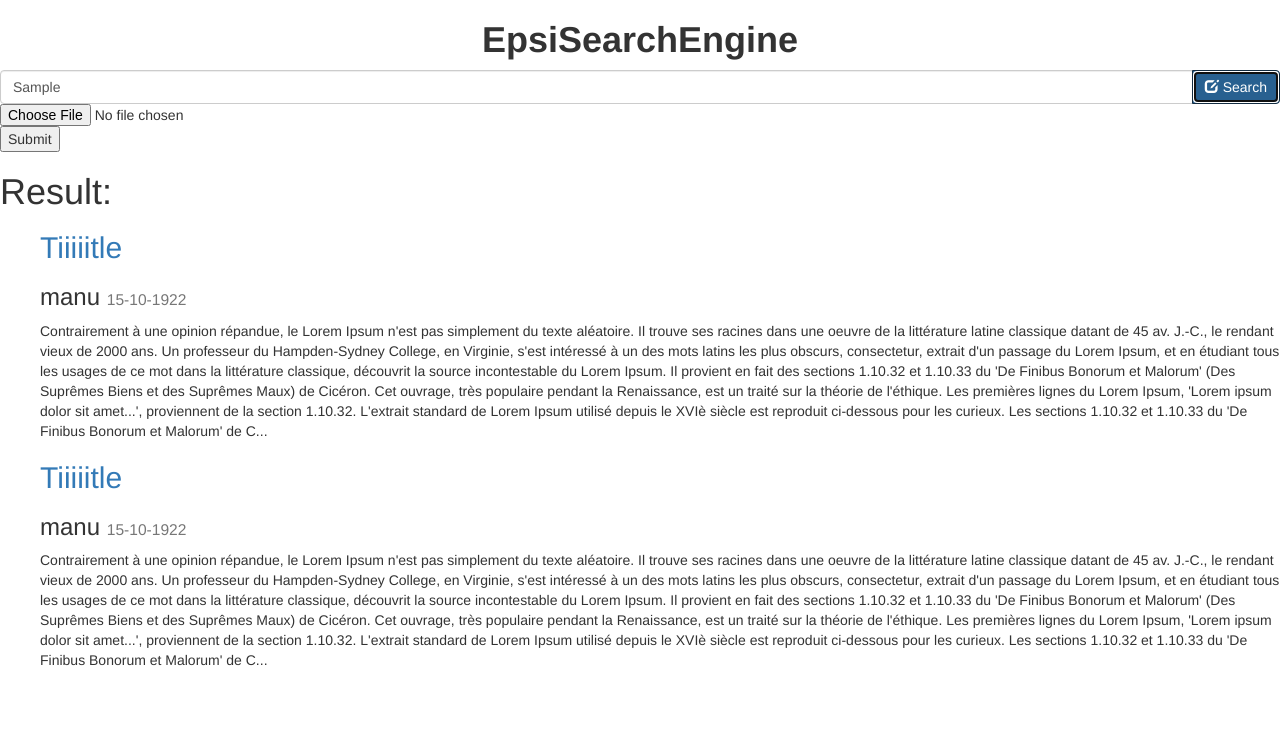
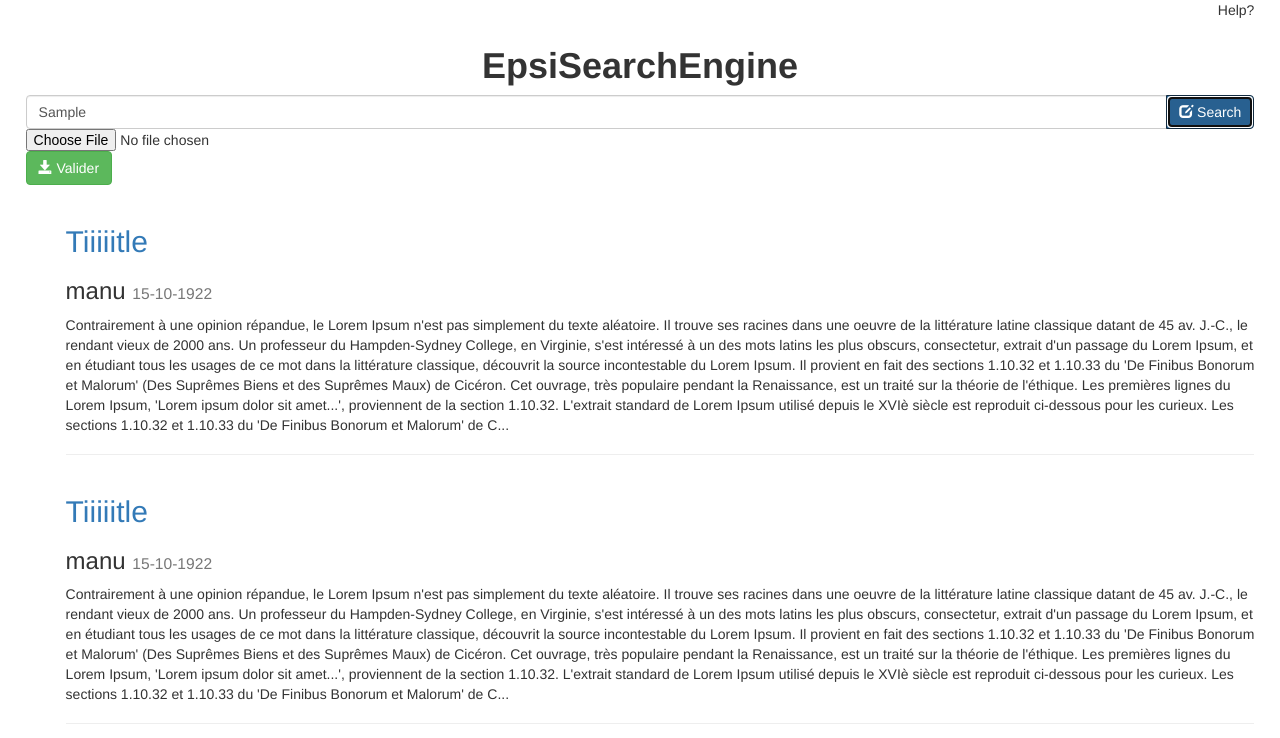
Before and after one commit to JmGolfier/EpsiSearchEngine, a website: page client/index.html in a window 1280 px wide. Both pictures are taken after typing "Sample" into the empty fields and a click on the button "Search". Drawn offline with nearby package versions, Linux system fonts and the light colour scheme; some packages are replaced by stand-ins of ours; a script that the page names is missing.

Commit message:
update client

```diff
--- a/client/css/index.css
+++ b/client/css/index.css
@@ -1 +1,10 @@
-/*JM Tribute*/
+#searchBody{
+    margin: 2%;
+}
+#containsSearch{
+    margin: 2%;
+}
+#help{
+    margin-right: 2%;
+    text-align: right;
+}
--- a/client/index.html
+++ b/client/index.html
@@ -7,38 +7,34 @@
     <link href="css/index.css" rel="stylesheet" type="text/css">
 </head>
 <body>
+    <div id="help" data-toggle="tooltip" data-placement="left" title="bang : !A auteur, !T titre">Help?</div>
     <div ng-controller="SearchController">
         <div align="center" id="searchBody">
             <h1><strong>EpsiSearchEngine</strong></h1>
             <div class="input-group">
                 <input type="text" class="form-control" placeholder="Search..." ng-model="input"
-                       typeahead="search for search in previousSearches | filter:$viewValue | limitTo:8">
+                       typeahead="search for search in previousSearches | filter:$viewValue | limitTo:8" >
                 <div class="input-group-btn">
-                    <button role='button' class='btn btn-primary' ng-click="search()">
+                    <button id="searchButton" role='button' class='btn btn-primary' ng-click="search()">
                         <i class="glyphicon glyphicon-edit"></i> Search
                     </button>
                 </div>
             </div>
+            <form class="form-inline" method="post" enctype="multipart/form-data" action="http://localhost:8080/upload"align="left">
+                <input type="file" name="thumbnail">
+                <button type="submit" class="btn btn-success"><i class="glyphicon glyphicon-save"></i> Valider</button>
+            </form>
         </div>
-
-        <form method="post" enctype="multipart/form-data" action="http://localhost:8080/upload">
-            <input type="file" name="thumbnail">
-            <input type="submit">
-        </form>
-
-        <h1>Result:</h1>
-        <div>
+        <div id="containsSearch">
             <ul ng-repeat="result in result.results">
-                <div>
+                <div class="page-header">
                     <h2><a href="../pdfs/{{result.fileName}}">{{result.title}}</a></h2>
-                    <h3>{{result.Author}} <small>{{result.created}}</small></h3>
+                    <h3 >{{result.Author}} <small>{{result.created}}</small></h3>
                     <p>{{result.contenu|truncate:1024}}</p>
                 </div>
             </ul>
-            <div ng-hide="result">Je ne marche pas tout le temps...</div>
         </div>
     </div>
-
     <script src="bower_components/angular/angular.js"></script>
     <script src="bower_components/angular-route/angular-route.js"></script>
     <script src="bower_components/angular-resource/angular-resource.js"></script>
```
Also changed, not shown: server/test/test_app.js (added, +16 -0 lines), server/src/app.js (added).
